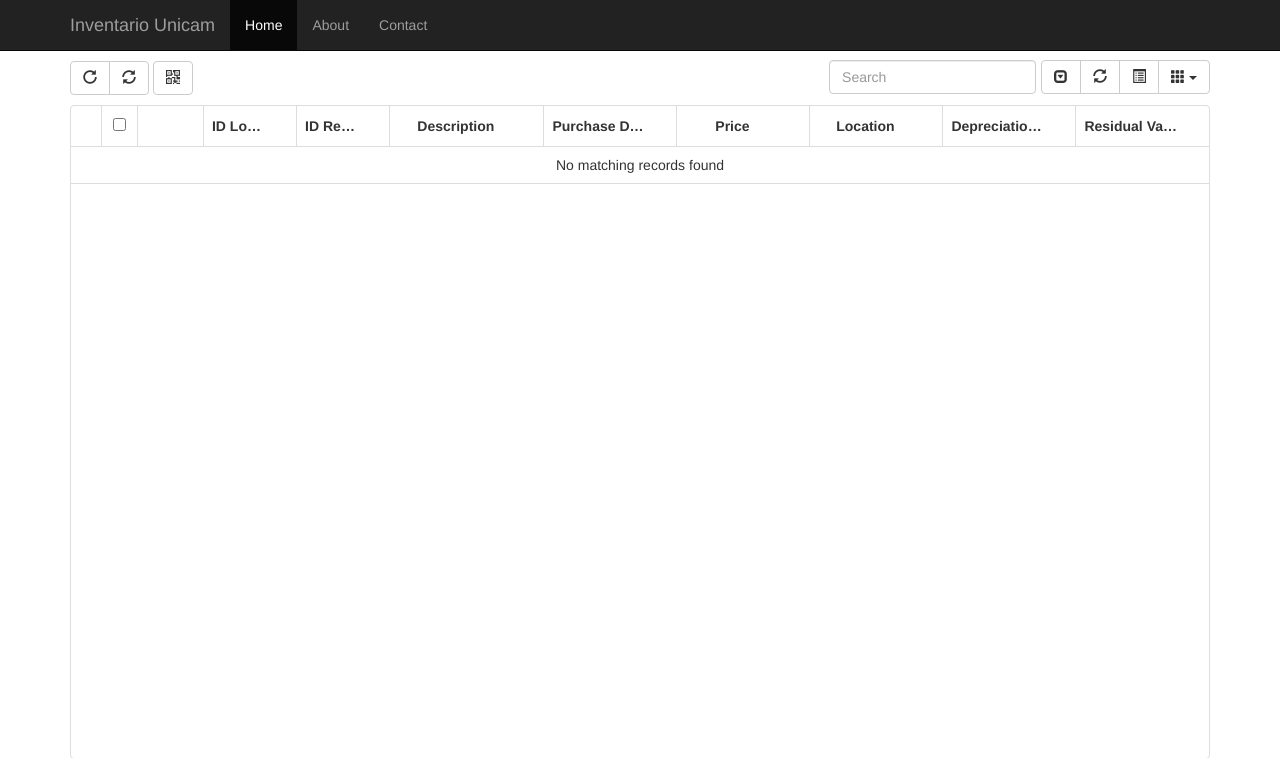
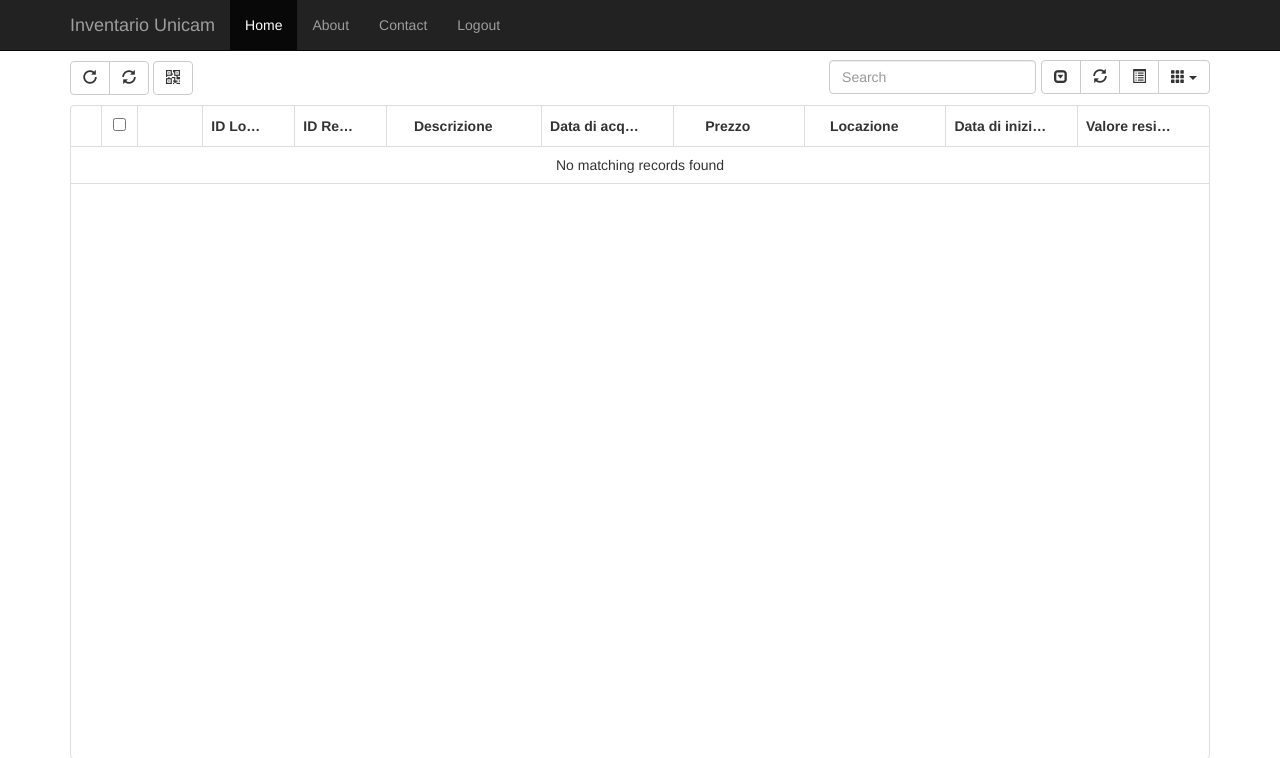
Before and after one commit to a4ucoop/SegreteriaInventario, a Django app: a page that uses SegreteriaInventario/prova/templates/prova/provaLocal2.html in a window 1280 px wide. Shown: the top 758 px of the page. Run offline with Django 3.2, Linux system fonts and the light colour scheme; the visitor is signed in with stand-in values (Sample User, id 1); data that the repository does not hold is empty; some libraries are stand-ins or nearby versions.

Commit message:
Translation and null checks on the views

```diff
--- a/SegreteriaInventario/prova/templates/prova/provaLocal2.html
+++ b/SegreteriaInventario/prova/templates/prova/provaLocal2.html
@@ -1,8 +1,10 @@
 {% load staticfiles %}
+{% load i18n %}
+
 <!DOCTYPE html>
 <html>
 <head>
-    <title>Bootstrap Table Examples</title>
+    <title>Inventario Unicam</title>
     <link href="{% static 'css/bootstrap/bootstrap/bootstrap.min.css'%}" rel="stylesheet">
     <link href="{% static 'css/bootstrap/bootstrap-table/bootstrap-table.css'%}" rel="stylesheet">
     <link href="{% static 'css/starter-template.css' %}" rel="stylesheet">
@@ -28,8 +30,13 @@
         <div id="navbar" class="collapse navbar-collapse">
             <ul class="nav navbar-nav">
                 <li class="active"><a href="{% url 'prova.views.index' %}">Home</a></li>
-                <li><a href="#about">About</a></li>
-                <li><a href="#contact">Contact</a></li>
+                <li><a href="#about">{% trans 'About' %}</a></li>
+                <li><a href="#contact">{% trans 'Contact' %}</a></li>
+                {% if user.is_authenticated %}
+                <li><a href="{% url 'logout' %}">{% trans 'Logout' %}</a></li>
+                {% else %}
+                <li><a href="{% url 'login' %}">{% trans 'Login' %}</a></li>
+                {% endif %}
             </ul>
         </div>
     </div>
@@ -173,50 +180,50 @@
                     },
                 {
                     field: 'id',
-                    title: 'ID Local',
+                    title: 'ID Locale',
                     class: 'id',
                     formatter: 'showSingleItem',
                     sortable: true,
                     align: 'center'
                 }, {
                     field: 'item_id',
-                    title: 'ID Remote',
+                    title: 'ID Remoto',
                     class: 'item_id',
                     sortable: true,
                     align: 'center'
                 }, {
                     field: 'description',
-                    title: 'Description',
+                    title: 'Descrizione',
                     class: 'description',
                     sortable: true,
                     align: 'center'
                 }, {
                     field: 'purchase_date',
-                    title: 'Purchase Date',
+                    title: 'Data di acquisto',
                     class: 'purchase_date',
                     sortable: true,
                     align: 'center'
                 }, {
                     field: 'price',
-                    title: 'Price',
+                    title: 'Prezzo',
                     class: 'price',
                     sortable: true,
                     align: 'center'
                 }, {
                     field: 'location',
-                    title: 'Location',
+                    title: 'Locazione',
                     class: 'location',
                     sortable: true,
                     align: 'center'
                 }, {
                     field: 'depreciation_starting_date',
-                    title: 'Depreciation Starting Date',
+                    title: 'Data di inizio ammortamento',
                     class: 'depreciation_starting_date',
                     sortable: true,
                     align: 'center'
                 }, {
                     field: 'residual_value',
-                    title: 'Residual Value',
+                    title: 'Valore residuo',
                     class: 'residual_value',
                     sortable: true,
                     align: 'center'
--- a/SegreteriaInventario/prova/views.py
+++ b/SegreteriaInventario/prova/views.py
@@ -119,11 +119,11 @@ def updateLocalDB(request):
 
             # Se l'oggetto esiste i dati vengono aggiornati
             item.item_id = row['ID_INVENTARIO_BENI']
-            item.description = row['DS_BENE']
+            item.description = row['DS_BENE'] if row['DS_BENE'] else ''
             item.purchase_date = row['DT_REGISTRAZIONE_BUONO'] if row['DT_REGISTRAZIONE_BUONO'] is not None else '0001-01-01 00:00'
-            item.price = row['VALORE_CONVENZIONALE']
+            item.price = row['VALORE_CONVENZIONALE'] if row['VALORE_CONVENZIONALE'] else -1
             item.location = row['DS_SPAZIO'] if row['DS_SPAZIO'] is not None else ''
-            item.depreciation_starting_date = row['DT_INI_AMMORTAMENTO']
+            item.depreciation_starting_date = row['DT_INI_AMMORTAMENTO'] if row['DT_INI_AMMORTAMENTO'] else '0001-01-01 00:00'
             item.residual_value = row['VALORE_RESIDUO'] if row['VALORE_RESIDUO'] is not None else -1
 
             # item = Item(None,item_id,description,purchase_date,price,location,depreciation_starting_date)
@@ -131,11 +131,11 @@ def updateLocalDB(request):
         except Item.DoesNotExist:
             # Se non esiste viene creato un nuovo oggetto
             item_id = row['ID_INVENTARIO_BENI']
-            description = row['DS_BENE']
+            description = row['DS_BENE'] if row['DS_BENE'] else ''
             purchase_date = row['DT_REGISTRAZIONE_BUONO'] if row['DT_REGISTRAZIONE_BUONO'] is not None else '0001-01-01 00:00'
-            price = row['VALORE_CONVENZIONALE']
+            price = row['VALORE_CONVENZIONALE'] if row['VALORE_CONVENZIONALE'] else -1
             location = row['DS_SPAZIO'] if row['DS_SPAZIO'] is not None else ''
-            depreciation_starting_date = row['DT_INI_AMMORTAMENTO']
+            depreciation_starting_date = row['DT_INI_AMMORTAMENTO'] if row['DT_INI_AMMORTAMENTO'] else '0001-01-01 00:00'
             residual_value = row['VALORE_RESIDUO'] if row['VALORE_RESIDUO'] is not None else -1
 
             item = Item(None,item_id,description,purchase_date,price,location,depreciation_starting_date,residual_value)
@@ -303,7 +303,7 @@ def getData(request):
         "purchase_date": ' + json.dumps(str(row.purchase_date.date())) + ', \
         "price": ' + json.dumps(str(row.price)) + ', \
         "location": ' + json.dumps(row.location) + ', \
-        "depreciation_starting_date": ' + json.dumps(str(row.depreciation_starting_date.date())) + ', \
+        "depreciation_starting_date": ' + (json.dumps(str(row.depreciation_starting_date.date())) if row.depreciation_starting_date else "") + ', \
         "residual_value": ' + json.dumps(str(row.residual_value)) + ', \
         "picture": ' + json.dumps(str(row.picture)) + \
         ' }, '
```
Also changed, not shown: SegreteriaInventario/locale/it/LC_MESSAGES/django.po (added).
